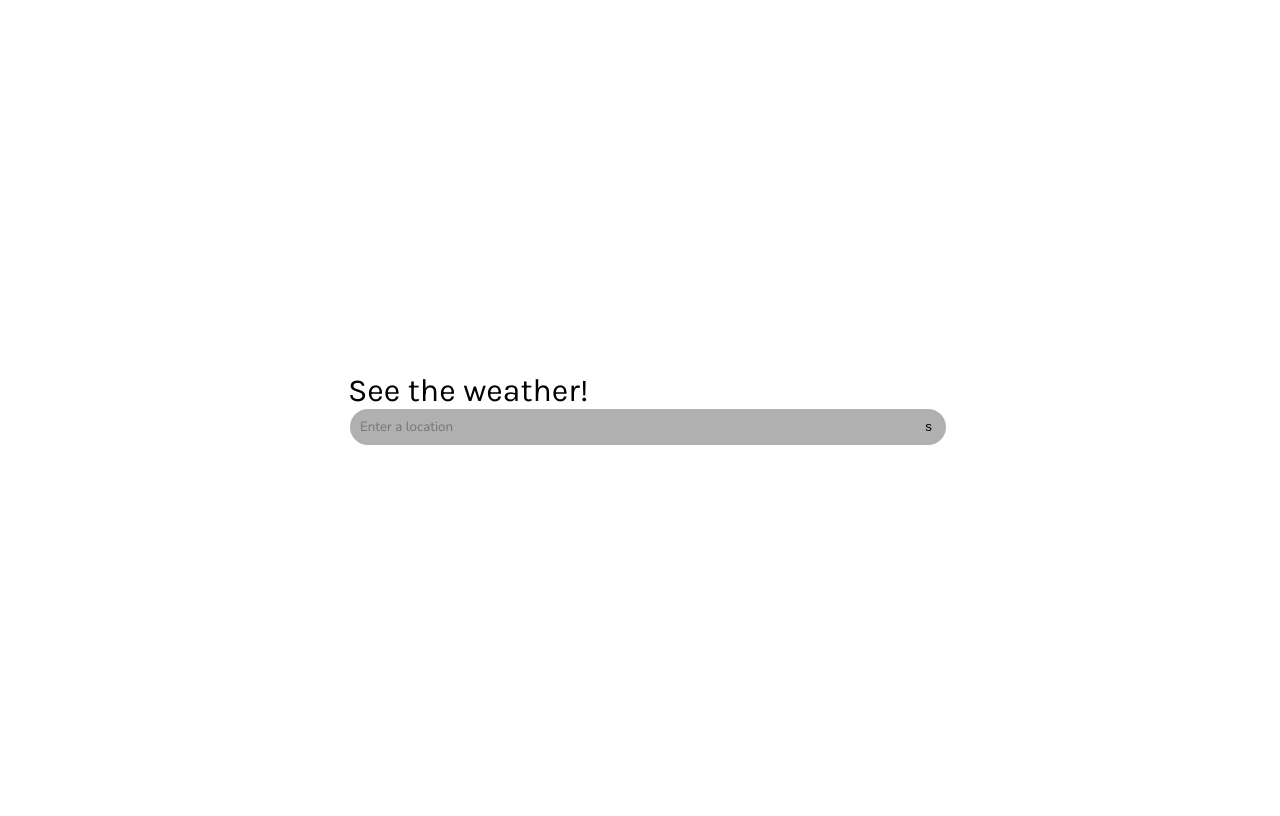
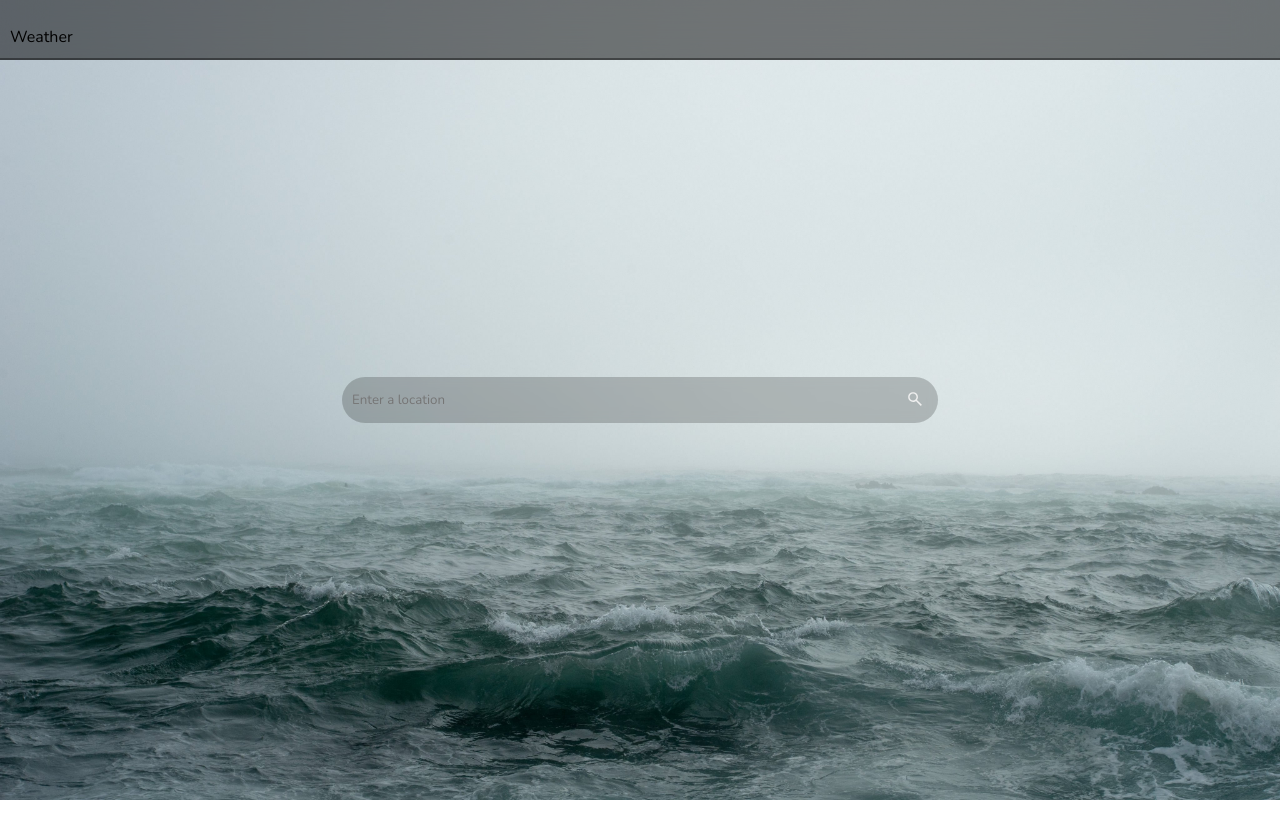
Before and after one commit to roccostager/basic-weather, a website built with webpack: page src/template.html in a window 1280 px wide. Built offline with nearby package versions, Linux system fonts and the light colour scheme; a web font is replaced by a local one.

Commit message:
Add images and search icon

```diff
--- a/src/styles.css
+++ b/src/styles.css
@@ -5,18 +5,36 @@
 h1, .h1 {
     font-family: 'Karla', sans-serif;
     font-size: 2rem;
+    font-weight: bold;
+    color: oklch(10% 0 0);
 }
 
 p, .p {
     font-family: 'Nunito', sans-serif;
 }
 
+body {
+    margin: 0;
+    padding: 0;
+}
+.header {
+    width: 100vw;
+    height: 60px;
+    position: absolute;
+    background-color: oklch(0 0 0 / 50%);
+    border-bottom: 2px solid oklch(0 0 0 / 40%);
+    backdrop-filter: blur(20px);
+    box-sizing: border-box;
+    padding: 10px;
+}
 .content {
     display: flex;
     justify-content: center;
     align-items: center;
     width: 100vw;
     min-height: 100vh;
+    background-image: url(images/weather-bg.jpg);
+    background-size: cover;
 }
 .search-bar {
     width: min(100vw, 600px);
@@ -30,7 +48,7 @@ p, .p {
     padding: 0.5rem;
 
     border-radius: 1000px;
-    background-color: oklch(50% 0 0 / 50%);
+    background-color: oklch(0% 0 0 / 20%);
     backdrop-filter: blur(5px);
 }
 .search-bar fieldset * {
@@ -47,3 +65,7 @@ p, .p {
     aspect-ratio: 1;
     border: none;
 }
+.search-bar button > img {
+    width: 18px;
+    aspect-ratio: 1;
+}
--- a/src/template.html
+++ b/src/template.html
@@ -6,12 +6,15 @@
     <title>Weather</title>
 </head>
 <body>
+    <div class="header">
+        <p>Weather</p>
+    </div>
+
     <div class="content">
         <form class="search-bar">
-            <label for="location" class="h1">See the weather!</label>
             <fieldset>
                 <input class="p" type="text" name="location" id="location" placeholder="Enter a location" autocomplete="off" autofocus>
-                <button type="submit">s</button>
+                <button type="submit"><img src="images/search-icon.svg" alt="search button"></button>
             </fieldset>
         </form>
     </div>
```
Also changed, not shown: src/images/search-icon.svg (added), src/images/weather-bg.jpg (added).
